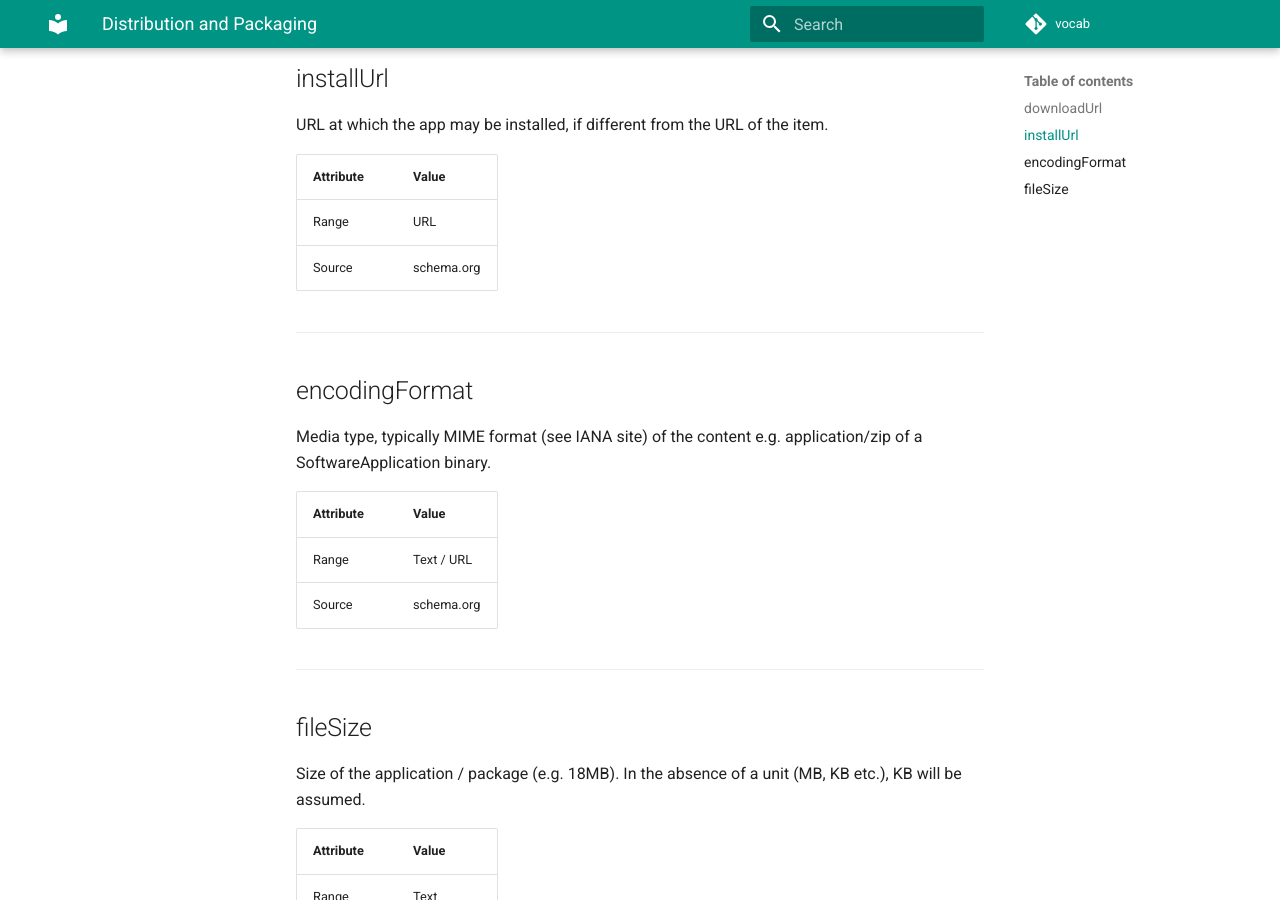
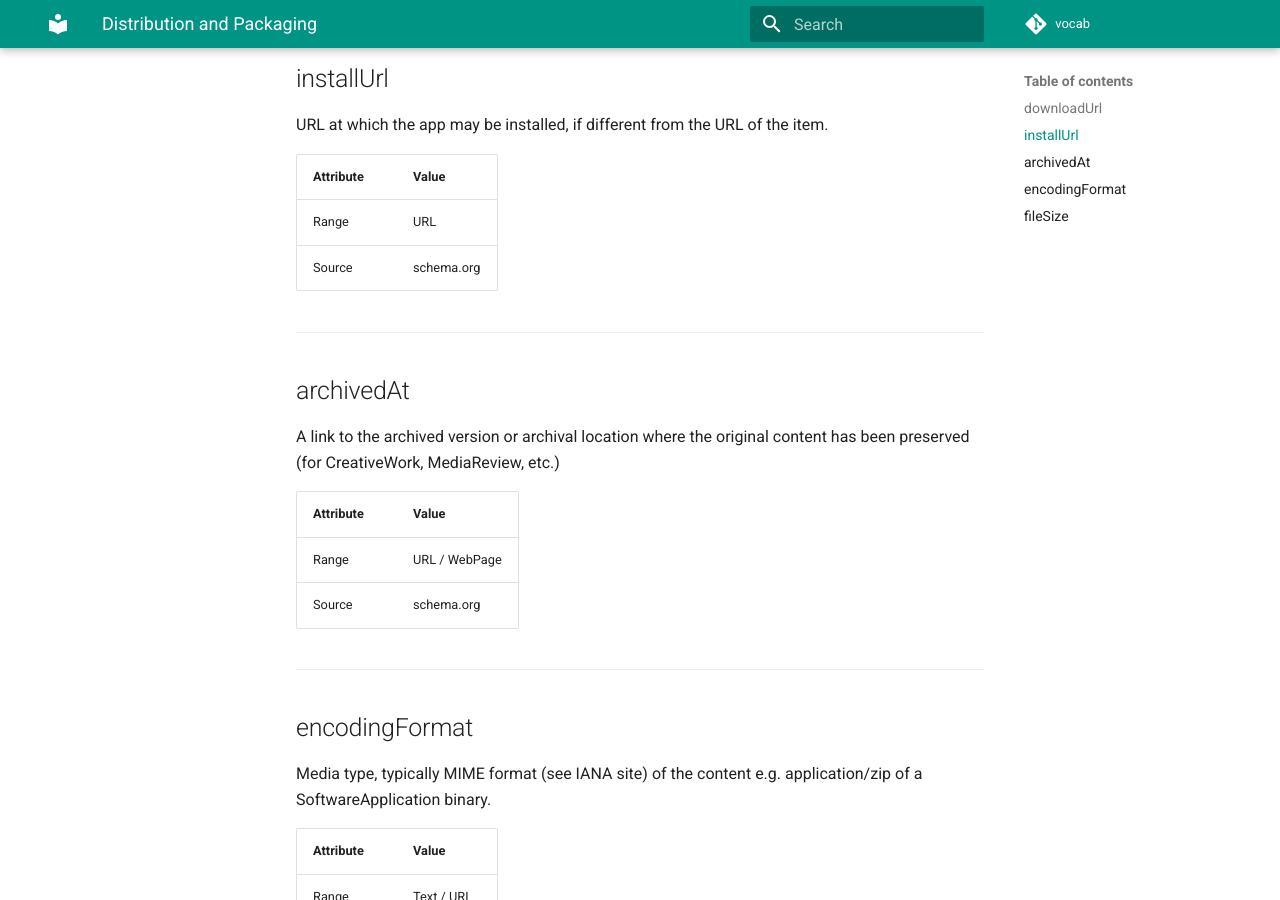
Before and after one commit to ConnOSS-Project/vocab, an MkDocs documentation site: the page built from docs/Types/Categories/distribution.md, in a window 1280 px wide and 900 px high, scrolled down 595 px. Built offline with MkDocs 1.6.1 and Material for MkDocs 9.7.7, drawn with Linux system fonts in a browser that asks for light colours; comment, search, counter and statistics services are not loaded.

Commit message:
Update distribution.md to include archivedAt attribute
Added 'archivedAt' attribute to describe archival links.

```diff
--- a/docs/Types/Categories/distribution.md
+++ b/docs/Types/Categories/distribution.md
@@ -26,6 +26,17 @@ URL at which the app may be installed, if different from the URL of the item.
 
 ---
 
+## archivedAt
+
+A link to the archived version or archival location where the original content has been preserved (for CreativeWork, MediaReview, etc.)
+
+| Attribute | Value |
+|---|---|
+| Range | URL / WebPage |
+| Source | schema.org |
+
+---
+
 ## encodingFormat
 
 Media type, typically MIME format (see IANA site) of the content e.g. application/zip of a SoftwareApplication binary.
```
